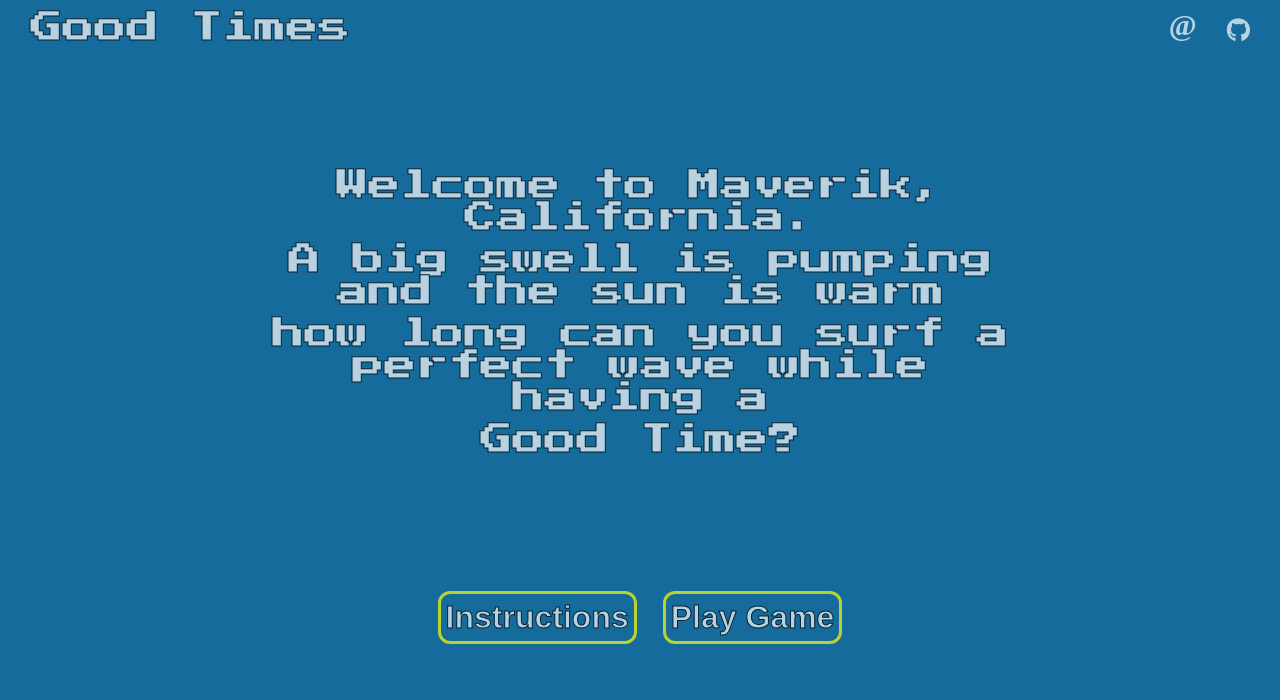
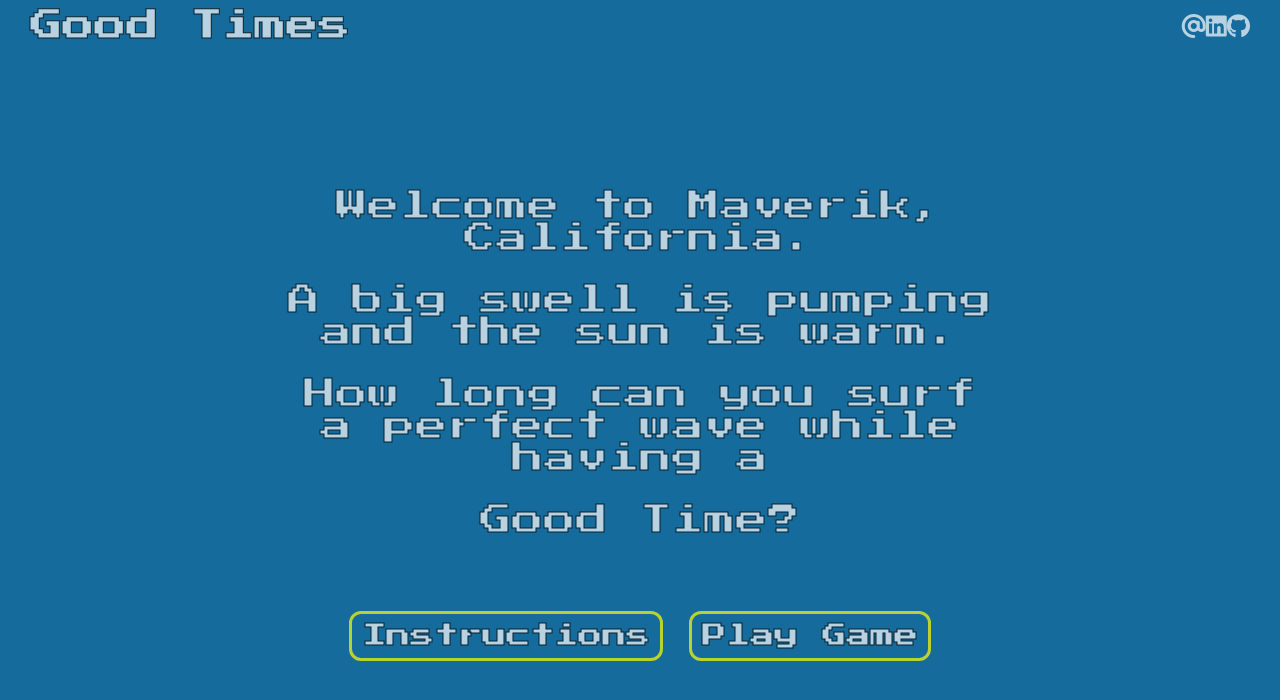
Before and after one commit to kinda-dev/good-times, a website built with webpack: page index.html in a window 1280 px wide. Built offline with nearby package versions, Linux system fonts and the light colour scheme; no server answers; a web font is replaced by a local one.

Commit message:
fix minor issues and bugs

```diff
--- a/index.html
+++ b/index.html
@@ -39,7 +39,7 @@
       }
     </script>
 
-    <audio id="play-riff" loop autoplay="true" preload="auto" muted="false">
+    <audio id="play-riff" loop autoplay="false" preload="auto" muted="true">
       <source src="https://good-times-surfing-game.s3-us-west-1.amazonaws.com/play-riff.mp3">
    </audio>
 
@@ -49,8 +49,8 @@
         <div id="volume-button-wrap" class="hidden"><i onclick=toggleMusic(this)  value="musicOn" class="fas fa-volume-up"></i></div>
       </div>
       <div class="navbar-right-wrap">
-        <a class="email-button" href="mailto:maybe.fabio@gmail.com" target="_blank">@</a>
-
+        <a class="email-button-wrap" href="mailto:maybe.fabio@gmail.com" target="_blank"><i class="fas fa-at"></i></a>
+        <a class="linkedin-button-wrap" href="https://www.linkedin.com/in/fabio-raffaele-bortone" target="_blank"><i class="fab fa-linkedin"></i></a>
         <a class="github-button-wrap" href="https://github.com/kinda-dev" target="_blank"><i class="fab fa-github"></i></a>
       </div>
     </navbar>
@@ -62,8 +62,8 @@
     <div class="splash-screen">
       <article class="splash-text">
         <p>Welcome to Maverik, California.</p>
-        <p>A big swell is pumping and the sun is warm</p>
-        <p>how long can you surf a perfect wave while having a</p>
+        <p>A big swell is pumping and the sun is warm.</p>
+        <p>How long can you surf a perfect wave while having a</p>
         <p>Good Time?</p>
       </article>
       <article class="instructions hidden">
@@ -83,12 +83,13 @@
     <article class="game-over hidden">
       <p>The Game is over!</p>
       <div class= "your-score-wrap">
-        <p>Your Score is:&nbsp;</p>
+        <p>Your Score is:</p>
         <p id="your-score"></p>
-        <p>&nbsp;pts.</p>
+        <p>pts.</p>
       </div>
+      <p class="thank-you">Thank you for playing!</p>
       <input id="player-name" type="text" placeholder="Please insert your name">
-      <button id="leader-board-button">Checkout the leader boad!!</button>
+      <button id="leader-board-button">Leader boad</button>
     </article>
 
     <article class="leader-board-container hidden">
--- a/index.js
+++ b/index.js
@@ -26,7 +26,7 @@ document.addEventListener('DOMContentLoaded', () => {
     const riff = document.getElementById('play-riff');
 
     playGameButton.addEventListener('mouseover', () => {
-        musicOnMsg.innerHTML = "Music will play when you click this";
+        musicOnMsg.innerHTML = "Music will play when the game starts";
 
     })
 
@@ -51,16 +51,17 @@ document.addEventListener('DOMContentLoaded', () => {
     })
 
     playGameButton.addEventListener('click', () => {
-        riff.play();
         splashScreen.classList.add('hidden');
         volumeButton.classList.remove('hidden');
         let game = new GoodTimes(canvas);
+        riff.muted= false
         game.startGame();
     })
 
 
 
     restartGameButton.addEventListener('click', () => {
+        console.log('hit')
         splashScreen.classList.add('hidden');
         volumeButton.classList.remove('hidden');
         let game = new GoodTimes(canvas);
@@ -128,7 +129,7 @@ document.addEventListener('DOMContentLoaded', () => {
                             score: parseInt(score.innerHTML)
                             })
                     }
-                    getLeaderBoard()
+            getLeaderBoard()
         }
     })
 
--- a/public/javascripts/game.js
+++ b/public/javascripts/game.js
@@ -20,7 +20,7 @@ export default class GoodTimes {
     startGame() {
         this.score = 0;
         this.gameOver = false;
-        const element = document.getElementById('play-riff').muted= false;
+        const element = document.getElementById('play-riff').play();
 
         this.background = new Background(this.dimensions);
         // create instance of dude after the backround so it doesn't get covered
@@ -98,7 +98,6 @@ export default class GoodTimes {
      // first I am going to crate an animate method
     animate() {
         this.ctx.clearRect(0, 0, this.dimensions.width, this.dimensions.height)
-        // const riff = document.getElementById('play-riff').play();
         if ( this.gameOver ) {
             cancelAnimationFrame(this.id);
         } else {
--- a/style.css
+++ b/style.css
@@ -147,7 +147,7 @@ button:focus {
 }
 
 button {
-  padding: 5px;
+  padding: 10px;
   margin: 5px;
   border: 3px solid yellow;
   border-radius: 12px;
@@ -156,21 +156,22 @@ button {
   min-height: 40px;
   cursor: pointer;
   color: white;
-  font-family: "DotGothic16", sans-serif;
+  font-family: "Press Start 2P", cursive;
+
   font-weight: 600;
-  font-size: xx-large;
+  font-size: x-large;
   -webkit-text-stroke: 1px black;
 }
 
 p {
-  margin: 10px;
+  margin: 30px;
   font-size: 4vh;
-  font-weight: 600;
+  font-weight: 400;
   -webkit-text-stroke: 1px black;
 }
 
 .splash-buttons-wrap {
-  margin-top: 15vh;
+  margin-top: 5vh;
 }
 
 #good-times {
@@ -252,23 +253,22 @@ p {
   display: flex;
   flex-direction: row;
   align-items: center;
+  min-width: 5vw;
+  justify-content: space-between;
 }
 
-.github-button-wrap {
+.fab {
   color: white;
-  /* -webkit-text-stroke: 1px black; */
-  cursor: pointer;
   font-size: x-large;
-  margin-left: 30px;
 }
 
-.email-button {
-  text-decoration: none;
-  font-family: "Font Awesome 5 Pro";
+.fa-at {
   color: white;
-  font-size: 30px;
-  font-weight: bolder;
-  padding-bottom: 6px;
+  font-size: x-large;
+}
+
+#music-on-msg {
+  color: yellow;
 }
 
 .splash-screen {
```
Also changed, not shown: bundle.js (+5 -5 lines), 1 other file.
